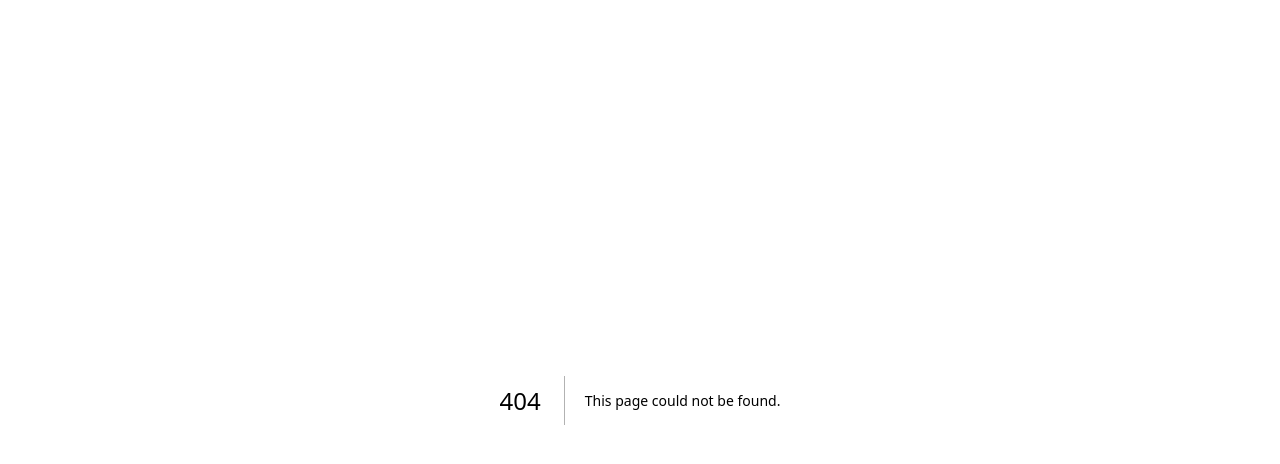
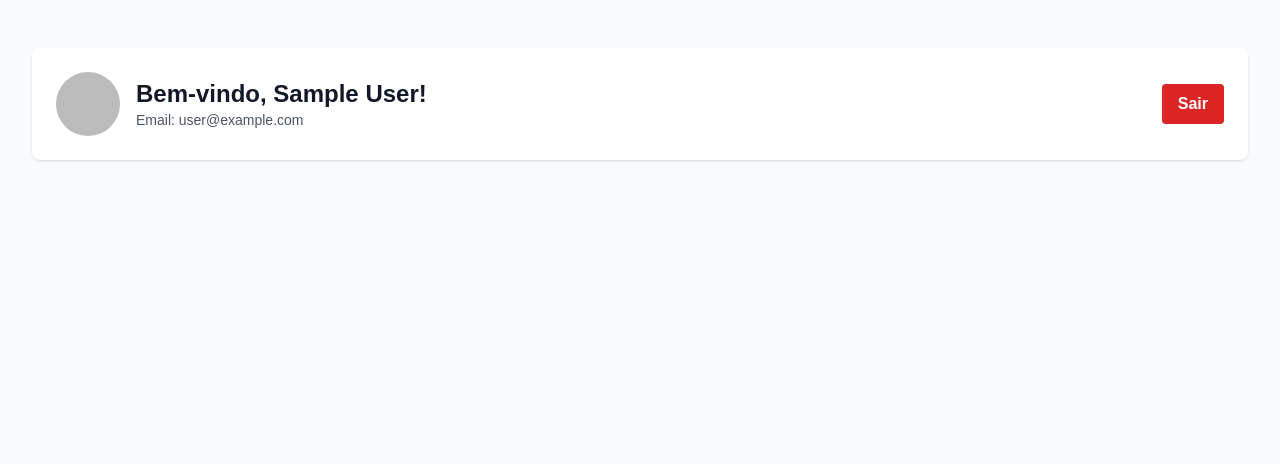
Before and after one commit to ViniciusOliver-stack/qual-sua-historia, a Next.js app: page /dashboard in a window 1280 px wide. Before the commit this address had no page. Shown: the top 464 px of the page. Built offline with nearby package versions, Linux system fonts and the light colour scheme; no server answers; sample sign-in values are in the browser's storage.

Commit message:
:sparkles: feat: create pages dashboard, login, register

```diff
--- /dev/null
+++ b/app/dashboard/page.tsx
@@ -0,0 +1,71 @@
+"use client";
+
+import { useSession, signOut } from "next-auth/react";
+import { useRouter } from "next/navigation";
+import { useEffect } from "react";
+
+export default function Dashboard() {
+  const { data: session, status } = useSession();
+  const router = useRouter();
+
+  useEffect(() => {
+    if (status === "unauthenticated") {
+      router.push("/login");
+    }
+  }, [status, router]);
+
+  if (status === "loading") {
+    return (
+      <div className="min-h-screen flex items-center justify-center">
+        <div className="text-lg">Carregando...</div>
+      </div>
+    );
+  }
+
+  if (!session) {
+    return null;
+  }
+
+  return (
+    <div className="min-h-screen bg-gray-50">
+      <div className="max-w-7xl mx-auto py-6 sm:px-6 lg:px-8">
+        <div className="px-4 py-6 sm:px-0">
+          <div className="bg-white overflow-hidden shadow rounded-lg">
+            <div className="px-4 py-5 sm:p-6">
+              <div className="flex items-center justify-between">
+                <div className="flex items-center space-x-4">
+                  {session.user.image && (
+                    <img
+                      src={session.user.image}
+                      alt="Profile"
+                      className="h-16 w-16 rounded-full object-cover"
+                    />
+                  )}
+                  <div>
+                    <h1 className="text-2xl font-bold text-gray-900">
+                      Bem-vindo, {session.user.name || session.user.email}!
+                    </h1>
+                    <p className="text-sm text-gray-600">
+                      Email: {session.user.email}
+                    </p>
+                    {session.user.phone && (
+                      <p className="text-sm text-gray-600">
+                        Telefone: {session.user.phone}
+                      </p>
+                    )}
+                  </div>
+                </div>
+                <button
+                  onClick={() => signOut({ callbackUrl: "/login" })}
+                  className="bg-red-600 hover:bg-red-700 text-white font-bold py-2 px-4 rounded"
+                >
+                  Sair
+                </button>
+              </div>
+            </div>
+          </div>
+        </div>
+      </div>
+    </div>
+  );
+}
--- /dev/null
+++ b/app/login/page.tsx
@@ -0,0 +1,16 @@
+import { LoginForm } from "@/components/login-form";
+
+export default function LoginPage() {
+  return (
+    <div className="relative flex min-h-svh flex-col items-center justify-center p-6 md:p-10">
+      {/* Animated Background - agora com z-index baixo */}
+      <div className="absolute inset-0 bg-gradient-to-br from-blue-400 via-purple-500 to-pink-500 animate-gradient-xy -z-10"></div>
+      <div className="absolute inset-0 bg-gradient-to-tr from-transparent via-white/10 to-transparent animate-pulse -z-10"></div>
+
+      {/* Formulário com z-index alto para ficar por cima */}
+      <div className="relative z-10 w-full max-w-sm md:max-w-3xl">
+        <LoginForm />
+      </div>
+    </div>
+  );
+}
--- /dev/null
+++ b/app/register/page.tsx
@@ -0,0 +1,18 @@
+import { RegisterForm } from "@/components/register-form";
+
+import {  } from "lucide-react"
+
+export default function RegisterPage() {
+    return (
+        <div className="relative flex min-h-svh flex-col items-center justify-center p-6 md:p-10">
+            {/* Animated Background - agora com z-index baixo */}
+            <div className="absolute inset-0 bg-gradient-to-br from-blue-400 via-purple-500 to-pink-500 animate-gradient-xy -z-10"></div>
+            <div className="absolute inset-0 bg-gradient-to-tr from-transparent via-white/10 to-transparent animate-pulse -z-10"></div>
+
+            {/* Formulário com z-index alto para ficar por cima */}
+            <div className="relative z-10 w-full max-w-sm md:max-w-3xl">
+                <RegisterForm />
+            </div>
+        </div>
+    )
+}
```
